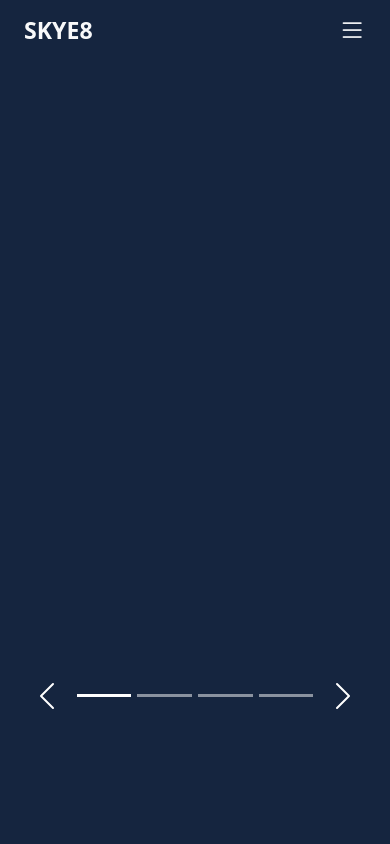
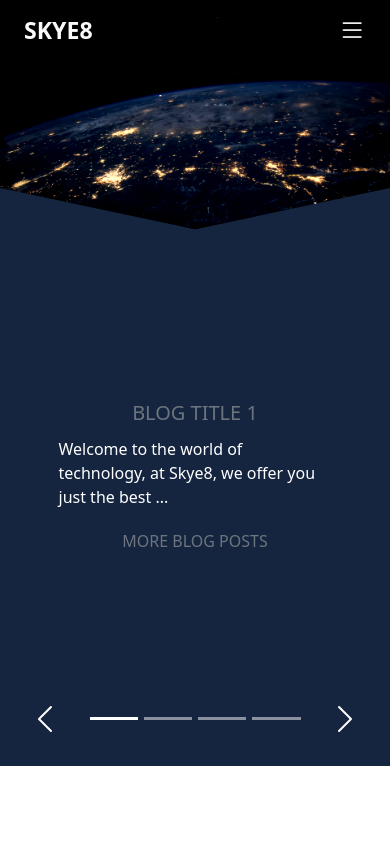
Before and after one commit to skye8-tech/skye8.tech, a PHP site: page / in a window 390 px wide. Run offline with PHP 8.4, Linux system fonts and the light colour scheme; some libraries are stand-ins or nearby versions.

Commit message:
Fix menu responsiveness (#8)
* reponsive tablet size

* fix: mobile responsiveness added

```diff
--- a/index.html
+++ b/index.html
@@ -22,9 +22,9 @@
 </head>
 
 <body class="overflow-hidden">
-    <header class="menu full-page overflow-hidden">
+    <header class="menu overflow-hidden">
         <nav class="navbar  bg-transparent fixed-top">
-            <div class="container">
+            <div class="container-fluid container-lg">
                 <a class="navbar-brand link-light fs-3 fw-bold" href="#">SKYE8</a>
                 <button class="navbar-toggle border-0 bg-transparent" type="button" data-bs-toggle="offcanvas" data-bs-target="#offcanvasNavbar"
                     aria-controls="offcanvasNavbar">
@@ -42,7 +42,7 @@
 
                     <div class="container offcanvas-body d-flex flex-column justify-content-evenly">
                         <div class="row">
-                            <div class="col-md-4 h-100"></div>
+                            <div class="col-md-4 d-none d-md-block h-100"></div>
                             <div class="no-overflow col-md-3 offset-md-5">
                                 <ul class="navbar-nav animate-nav-items  justify-content-end align-items-end flex-grow-1 py-2 pe-2 fs-2 overflow-hidden" xyz="down-100%">
                                     <li class="nav-item invisible">
@@ -81,13 +81,15 @@
                 </div>
             </div>
         </nav>
+
+        <!-- Hero section, bg imgs and carousel -->
         <div class="container-fluid h-100 w-100 p-0">
             <div class="row hero">
-                <div class="col-md-5 hero-left">
+                <div class="col-12 col-md-6 col-sm-5 hero-left">
                     <img class="" src="/src/images/pic back.jpg" alt="">
                 </div>
-                <div class="col-md-7 hero-right position-relative">
-                    <div class="py-4"></div>
+                <div class="col-12 col-md-6 col-sm-7 hero-right position-relative">
+                    <div class="py-4 d-none d-md-block"></div>
                     <div id="carouselExampleCaptions" class="carousel slide carousel-fade" data-bs-ride="true">
                         <div class="carousel-indicators">
                             <button type="button" data-bs-target="#carouselExampleCaptions" data-bs-slide-to="0" class="active"
@@ -102,10 +104,10 @@
                         <div class="carousel-inner">
                             <div class="carousel-item active">
                                 <div class="fake-img w-100"></div>
-                                <div class="carousel-caption d-none d-md-block">
+                                <div class="carousel-caption">
                                     <div class="d-flex flex-column slide-text-content">
-                                        <h5 class="align-self-start text-muted">BLOG TITLE 1</h5>
-                                        <div class="w-75 text-start fs-4 my-1">
+                                        <h5 class="align-self-sm-start text-muted">BLOG TITLE 1</h5>
+                                        <div class="w-100 text-start fs-4 my-1">
                                             <p>Welcome to the world of technology, at Skye8, we offer you just the best ...</p>
                                         </div>
                                         <a href="" class="link-secondary text-decoration-none align-self-sm-start">MORE BLOG POSTS</a>
@@ -114,10 +116,10 @@
                             </div>
                             <div class="carousel-item">
                                 <div class="fake-img w-100"></div>
-                                <div class="carousel-caption d-none d-md-block">
+                                <div class="carousel-caption">
                                     <div class="d-flex flex-column slide-text-content">
-                                        <h5 class="align-self-start text-muted">BLOG TITLE 2</h5>
-                                        <div class="w-75 text-start fs-4 my-1">
+                                        <h5 class="align-self-sm-start text-muted">BLOG TITLE 2</h5>
+                                        <div class="w-100 text-start fs-4 my-1">
                                             <p>Welcome to the world of technology, at Skye8, we offer you just the best ...</p>
                                         </div>
                                         <a href="" class="link-secondary text-decoration-none align-self-sm-start">MORE BLOG POSTS</a>
@@ -125,31 +127,27 @@
                                 </div>
                             </div>
                             <div class="carousel-item">
-                                <div class="position-relative">
-                                    <div class="fake-img w-100"></div>
-                                    <div class="carousel-caption d-none d-md-block" data-bg="true">
+                                <div class="fake-img w-100"></div>
+                                <div class="carousel-caption" data-bg="true">
                                         <div class="d-flex flex-column slide-text-content">
-                                            <h5 class="align-self-start text-muted">BLOG TITLE 3</h5>
-                                            <div class="w-75 text-start fs-4 my-1">
+                                            <h5 class="align-self-sm-start text-muted">BLOG TITLE 3</h5>
+                                            <div class="w-100 text-start fs-4 my-1">
                                                 <p>Welcome to the world of technology, at Skye8, we offer you just the best ...</p>
                                             </div>
                                             <a href="" class="link-secondary text-decoration-none align-self-sm-start">MORE BLOG POSTS</a>
                                         </div>
-                                    </div>
                                 </div>
                             </div>
                             <div class="carousel-item">
-                                <div class="position-relative">
-                                    <div class="fake-img w-100"></div>
-                                    <div class="carousel-caption d-none d-md-block" data-bg="true">
+                                <div class="fake-img w-100"></div>
+                                <div class="carousel-caption" data-bg="true">
                                         <div class="d-flex flex-column slide-text-content">
-                                            <h5 class="align-self-start text-muted">BLOG TITLE 4</h5>
-                                            <div class="w-75 text-start fs-4 my-1">
+                                            <h5 class="align-self-sm-start text-muted">BLOG TITLE 4</h5>
+                                            <div class="w-100 text-start fs-4 my-1">
                                                 <p>Welcome to the world of technology, at Skye8, we offer you just the best ...</p>
                                             </div>
                                             <a href="" class="link-secondary text-decoration-none align-self-sm-start">MORE BLOG POSTS</a>
                                         </div>
-                                    </div>
                                 </div>
                             </div>
                         </div>
--- a/src/css/style.css
+++ b/src/css/style.css
@@ -10,7 +10,6 @@
     padding: 0;
 }
 
-
 /********  Standard styles  ********/
 h1 { font-size: 3.052rem; }
 h2 { font-size: 2.441rem; }
@@ -18,7 +17,6 @@ h3 { font-size: 1.953rem; }
 h4 { font-size: 1.563rem; }
 h5 { font-size: 1.25rem; }
 p { font-size: 1rem; }
-
 
 /********  Header Section  ********/
 .animate-nav-items {
@@ -38,7 +36,7 @@ p { font-size: 1rem; }
     background-color: #15253f;
     opacity: 0;
     transition: all .5s cubic-bezier(0.075, 0.82, 0.165, 1);
-    }
+}
 
 .nav-item:hover::before,
 .nav-item:hover {
@@ -53,77 +51,144 @@ p { font-size: 1rem; }
     text-decoration: underline !important;
 }
 
-/********  Landing Section  ********/
-/* defines the height of the carousel */
+/* always be behind very thing else */
+
 .fake-img {
-    height: 80vh;
+    height: 60vh;
+    width: 100%;
     background-color: #15253f;
 }
-/* hero right */
-.hero-right {
-    height: 100vh;
-    background-color: red;
-    background-color: #15253f;
-}
-.hero-right::before,
-.hero-right::after {
-    position: absolute;
-    right: 30%;
-    content: '';
-    z-index: -1;
-    margin: 0;
-    width: 100%;
-    height: 100vh;
-    background-color: #15253f;
-    transform: rotate(60deg);
-}
-.hero-right::before {
-    bottom: 50%;
-
-}
-.hero-right::after {
-    bottom: -50%;
-    transform: rotate(-60deg);
-}
-
-/* Center caption */
-.carousel-caption {
-    position: absolute;
-        top: 28vh
-}
-/* Carousel navigation buttons */
-.navigators {
-    bottom: 5px;
-    z-index: 9999;
-}
-.navigators:last-of-type {
-    right: 8vw;
-}
-.navigators:first-of-type {
-    left: 8vw;
-}
-
-.carousel-indicators > button {
-    width: 20% !important;
-}
-
-/* hero left */
-/* always be behind very thing else */
 .hero-left {
     z-index: -2;
+    max-height: 40vh;
 }
 /* the bg  */
 .hero-left > img {
     width: 100%;
     height: 100%;
     filter: contrast(130%);
-    position: absolute;
-    bottom: 0;
-    transition: all 2s ease-in-out;
+    transition: all 2.6s ease-in-out;
 }
 
 /* animation class */
 .hero-left > img.move {
     filter: contrast(120%);
-    transform: scale(1.1) rotate(2deg);
+    transform: scale(1.06) rotate(1.3deg);
 }
+
+
+.carousel-indicators {
+    bottom: 20px;
+}
+
+/* Carousel navigation buttons */
+.navigators {
+    bottom: 25px;
+    z-index: 9999;
+}
+.navigators:last-of-type {
+    right: 7.5vw;
+}
+.navigators:first-of-type {
+    left: 7.5vw;
+}
+
+.carousel-indicators > button {
+    width: calc((100% / 4) - 20px) !important;
+
+}
+
+
+
+
+/********** Only for mobile devices   */
+@media screen and (max-width: 576px) {
+    .fake-img {
+        height: 60vh;
+        width: 100%;
+        background-color: #15253f;
+    }
+    .hero-right::after,
+    .hero-right::before {
+        position: absolute;
+             top: -40px;
+            bottom: 86%;
+        content: '';
+        z-index: -1;
+        /* z-index: 99; */
+        margin: 0;
+        width: 100%;
+        background-color: #15253f;
+    }
+
+    .hero-right::before {
+        right: 50px;
+        transform: rotate(12deg);
+    }
+
+    .hero-right::after {
+        left: 50px;
+        transform: rotate(-12deg);
+    }
+
+    .carousel-caption {
+        top: 24%;
+    }
+}
+
+
+
+@media (min-width: 576px) {
+    /* For Tablets */
+    .hero-left,
+    .hero-right {
+        max-height: 100vh;
+    }
+    .fake-img {
+        height: 80vh;
+    }
+    .hero-right {
+        height: 100vh;
+        background-color: #15253f;
+    }
+
+    .hero-right::before,
+    .hero-right::after {
+        position: absolute;
+            right: 78px;
+        content: '';
+        z-index: -1;
+        width: 100%;
+        height: 100vh;
+        background-color: #15253f;
+    }
+    .hero-right::before {
+        top: 200px;
+        transform: rotate(20deg);
+
+    }
+    .hero-right::after {
+        bottom: 200px;
+        transform: rotate(-20deg);
+    }
+
+    .carousel-caption {
+        position: absolute;
+            top: 35vh;
+        transition: top 1s ease;
+    }
+
+}
+
+
+/* For mobile */
+@media (min-width: 768px){
+
+    .carousel-caption {
+        position: absolute;
+            top: 28vh
+    }
+    /* Center caption */
+
+
+}
```
